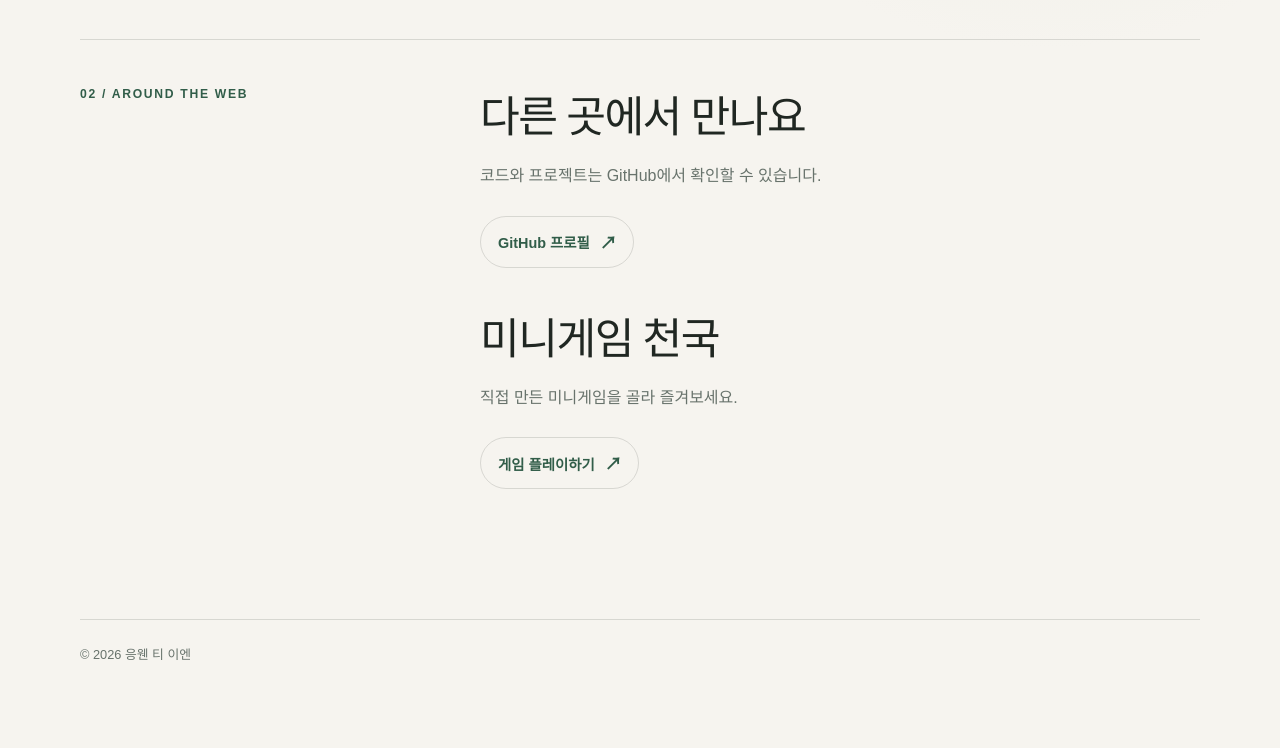
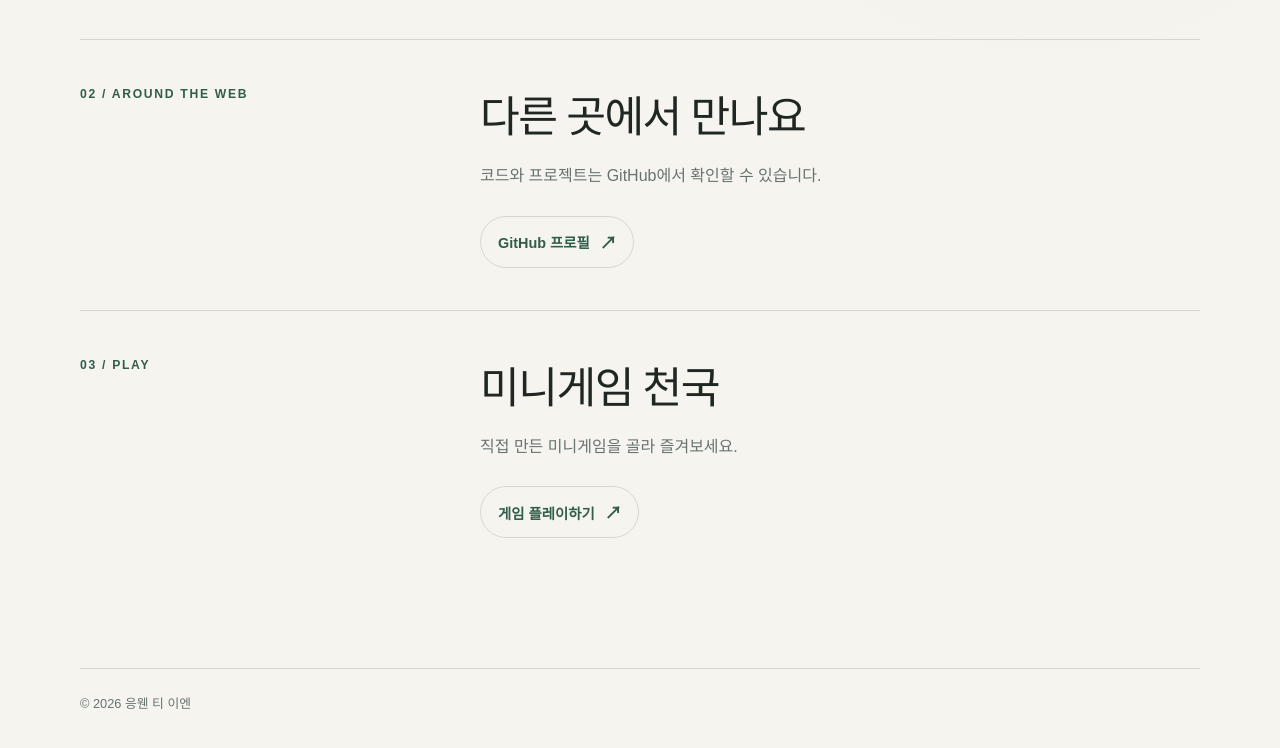
Before and after one commit to nguyenthiyen04082005-maker/nguyenthiyen04082005-maker.github.io, a plain HTML site: page index.html in a window 1280 px wide. Shown: the part 833-1581 px from the top of the page. Before the commit the page ends 1532 px from the top, so only its background shows below. Drawn offline with Linux system fonts and the light colour scheme.

Commit message:
Feature games as a homepage section

```diff
--- a/index.html
+++ b/index.html
@@ -244,13 +244,17 @@
           <a class="link-card" href="https://github.com/nguyenthiyen04082005-maker" target="_blank" rel="noopener noreferrer">
             GitHub 프로필 <span class="arrow" aria-hidden="true">↗</span>
           </a>
-          <section id="game" aria-labelledby="game-title">
-            <h2 id="game-title" style="margin-top: 36px;">미니게임 천국</h2>
-            <p>직접 만든 미니게임을 골라 즐겨보세요.</p>
-            <a class="link-card" href="https://nguyenthiyen04082005-maker.github.io/game/">
-              게임 플레이하기 <span class="arrow" aria-hidden="true">↗</span>
-            </a>
-          </section>
+        </div>
+      </section>
+
+      <section class="section" id="game" aria-labelledby="game-title">
+        <p class="section-label">03 / Play</p>
+        <div class="section-content">
+          <h2 id="game-title">미니게임 천국</h2>
+          <p>직접 만든 미니게임을 골라 즐겨보세요.</p>
+          <a class="link-card" href="https://nguyenthiyen04082005-maker.github.io/game/">
+            게임 플레이하기 <span class="arrow" aria-hidden="true">↗</span>
+          </a>
         </div>
       </section>
     </main>
```
